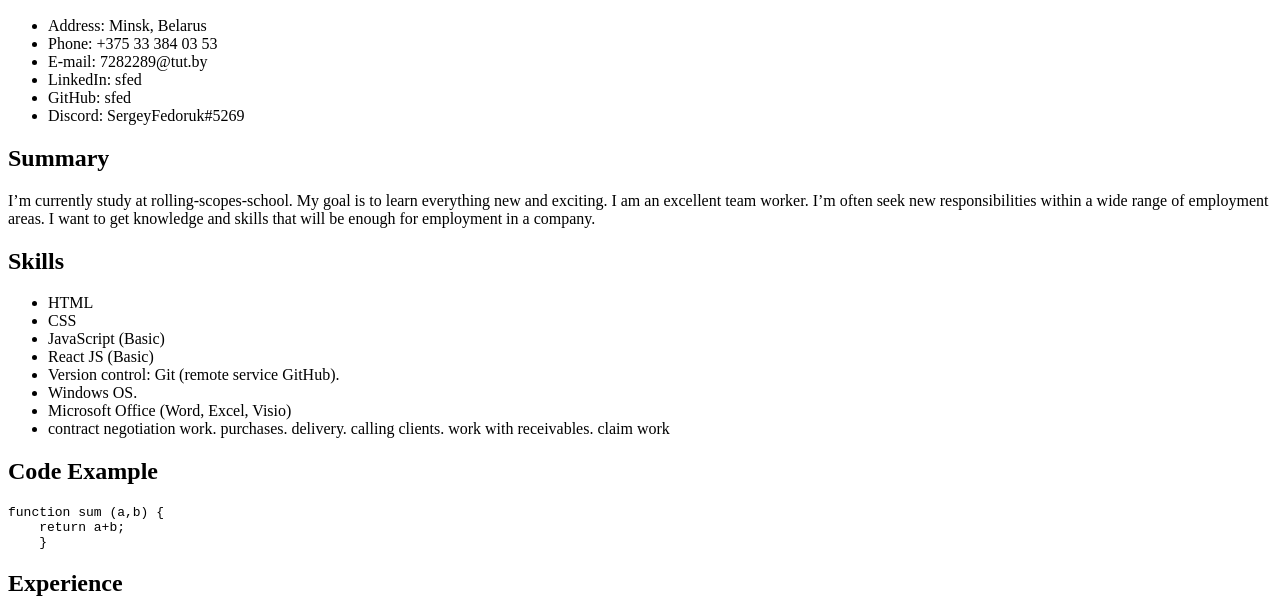
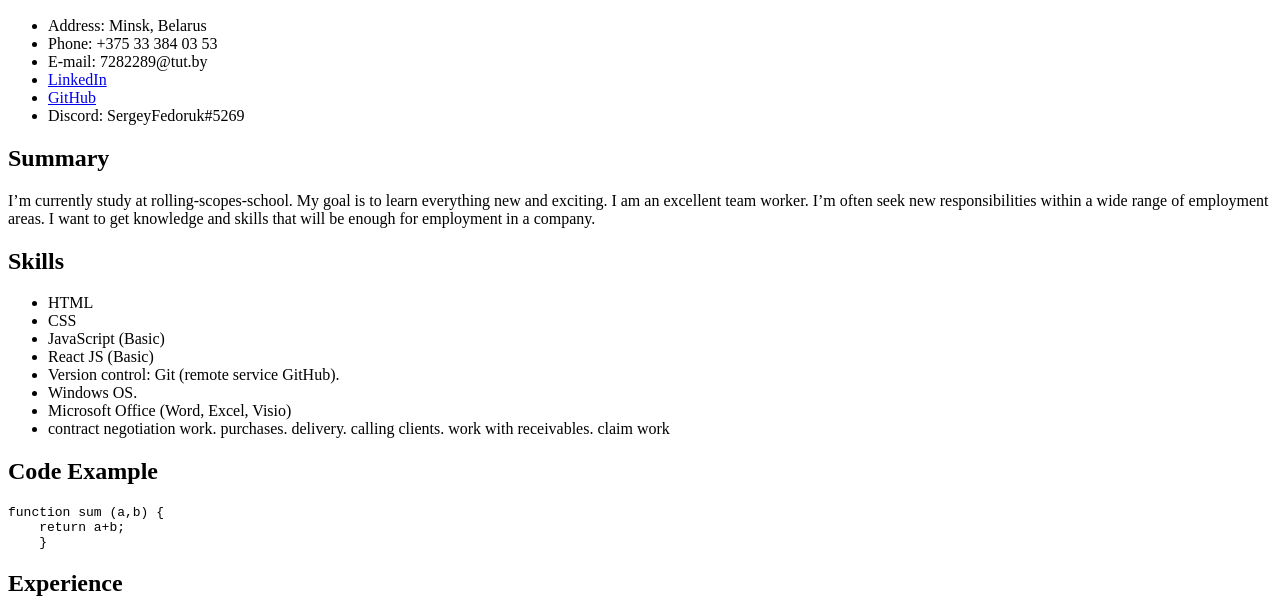
Before and after one commit to SergeyFedoruk/rsschool-cv, a plain HTML site: page index.html in a window 1280 px wide. Shown: the part 144-758 px from the top of the page. Drawn offline with Linux system fonts and the light colour scheme.

Commit message:
feat: add social media link and GitHub link
add social media link and GitHub link

```diff
--- a/index.html
+++ b/index.html
@@ -12,8 +12,8 @@
     <li>Address: Minsk, Belarus</li>
     <li>Phone: +375 33 384 03 53</li>
     <li>E-mail: 7282289@tut.by</li>
-    <li>LinkedIn: sfed</li>
-    <li>GitHub: sfed</li>
+    <li><a href="https://www.linkedin.com/in/sfed/">LinkedIn</a></li>
+    <li><a href="https://SergeyFedoruk.github.io/rsschool-cv/cv">GitHub</a></li>
     <li>Discord: SergeyFedoruk#5269</li>
 </ul>
 
```
